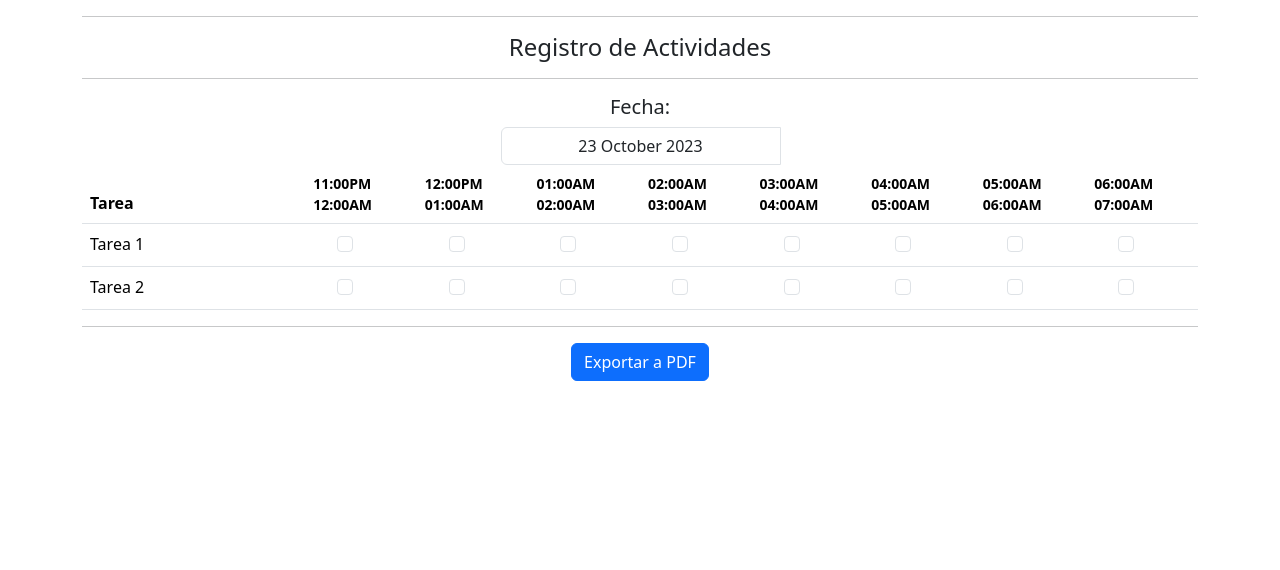
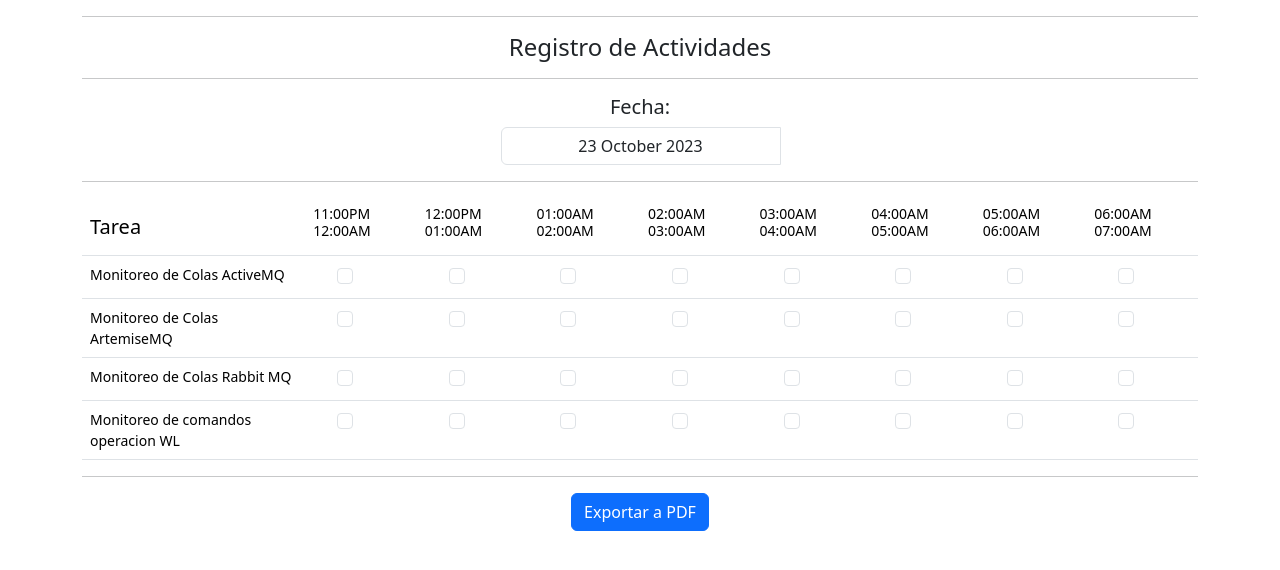
Before and after one commit to carlosev95/checklist_workday, a plain HTML site: page index.html in a window 1280 px wide. Drawn offline with nearby package versions, Linux system fonts and the light colour scheme.

Commit message:
Agregamos las primeras tareas

```diff
--- a/index.html
+++ b/index.html
@@ -25,23 +25,24 @@
                 </div>
             </div>
         </form>
+        <hr>
         <table class="table">
             <thead>
                 <tr>
-                    <th class="col-2">Tarea</th>
-                    <th class="col-1 small">11:00PM 12:00AM</th>
-                    <th class="col-1 small">12:00PM 01:00AM</th>
-                    <th class="col-1 small">01:00AM 02:00AM</th>
-                    <th class="col-1 small">02:00AM 03:00AM</th>
-                    <th class="col-1 small">03:00AM 04:00AM</th>
-                    <th class="col-1 small">04:00AM 05:00AM</th>
-                    <th class="col-1 small">05:00AM 06:00AM</th>
-                    <th class="col-1 small">06:00AM 07:00AM</th>
+                    <th class="col-2"><h5>Tarea</h5></th>
+                    <th class="col-1"><h6 class="small">11:00PM 12:00AM</h6></th>
+                    <th class="col-1"><h6 class="small">12:00PM 01:00AM</h6></th>
+                    <th class="col-1"><h6 class="small">01:00AM 02:00AM</h6></th>
+                    <th class="col-1"><h6 class="small">02:00AM 03:00AM</h6></th>
+                    <th class="col-1"><h6 class="small">03:00AM 04:00AM</h6></th>
+                    <th class="col-1"><h6 class="small">04:00AM 05:00AM</h6></th>
+                    <th class="col-1"><h6 class="small">05:00AM 06:00AM</h6></th>
+                    <th class="col-1"><h6 class="small">06:00AM 07:00AM</h6></th>
                 </tr>
             </thead>
             <tbody>
                 <tr>
-                    <td>Tarea 1</td>
+                    <td class="small">Monitoreo de Colas ActiveMQ</td>
                     <td>
                         <div class="form-check">
                             <input class="form-check-input d-block mx-auto" type="checkbox" id="task1_9AM">
@@ -92,7 +93,7 @@
                     </td>
                 </tr>
                 <tr>
-                    <td>Tarea 2</td>
+                    <td class="small">Monitoreo de Colas ArtemiseMQ</td>
                     <td>
                         <div class="form-check">
                             <input class="form-check-input d-block mx-auto" type="checkbox" id="task1_9AM">
@@ -142,7 +143,108 @@
                         </div>
                     </td>
                 </tr>
-                <!-- Agrega más filas y tareas aquí -->
+                <tr>
+                    <td class="small">Monitoreo de Colas Rabbit MQ</td>
+                    <td>
+                        <div class="form-check">
+                            <input class="form-check-input d-block mx-auto" type="checkbox" id="task1_9AM">
+                            <label class="form-check-label" for="task1_9AM"></label>
+                        </div>
+                    </td>
+                    <td>
+                        <div class="form-check">
+                            <input class="form-check-input d-block mx-auto" type="checkbox" id="task1_10AM">
+                            <label class="form-check-label" for="task1_10AM"></label>
+                        </div>
+                    </td>
+                    <td>
+                        <div class="form-check">
+                            <input class="form-check-input d-block mx-auto" type="checkbox" id="task1_11AM">
+                            <label class="form-check-label" for="task1_11AM"></label>
+                        </div>
+                    </td>
+                    <td>
+                        <div class="form-check">
+                            <input class="form-check-input d-block mx-auto" type="checkbox" id="task1_11AM">
+                            <label class="form-check-label" for="task1_11AM"></label>
+                        </div>
+                    </td>
+                    <td>
+                        <div class="form-check">
+                            <input class="form-check-input d-block mx-auto" type="checkbox" id="task1_11AM">
+                            <label class="form-check-label" for="task1_11AM"></label>
+                        </div>
+                    </td>
+                    <td>
+                        <div class="form-check">
+                            <input class="form-check-input d-block mx-auto" type="checkbox" id="task1_11AM">
+                            <label class="form-check-label" for="task1_11AM"></label>
+                        </div>
+                    </td>
+                    <td>
+                        <div class="form-check">
+                            <input class="form-check-input d-block mx-auto" type="checkbox" id="task1_11AM">
+                            <label class="form-check-label" for="task1_11AM"></label>
+                        </div>
+                    </td>
+                    <td>
+                        <div class="form-check">
+                            <input class="form-check-input d-block mx-auto" type="checkbox" id="task1_11AM">
+                            <label class="form-check-label" for="task1_11AM"></label>
+                        </div>
+                    </td>
+                </tr>
+                <tr>
+                    <td class="small">Monitoreo de comandos operacion WL</td>
+                    <td>
+                        <div class="form-check">
+                            <input class="form-check-input d-block mx-auto" type="checkbox" id="task1_9AM">
+                            <label class="form-check-label" for="task1_9AM"></label>
+                        </div>
+                    </td>
+                    <td>
+                        <div class="form-check">
+                            <input class="form-check-input d-block mx-auto" type="checkbox" id="task1_10AM">
+                            <label class="form-check-label" for="task1_10AM"></label>
+                        </div>
+                    </td>
+                    <td>
+                        <div class="form-check">
+                            <input class="form-check-input d-block mx-auto" type="checkbox" id="task1_11AM">
+                            <label class="form-check-label" for="task1_11AM"></label>
+                        </div>
+                    </td>
+                    <td>
+                        <div class="form-check">
+                            <input class="form-check-input d-block mx-auto" type="checkbox" id="task1_11AM">
+                            <label class="form-check-label" for="task1_11AM"></label>
+                        </div>
+                    </td>
+                    <td>
+                        <div class="form-check">
+                            <input class="form-check-input d-block mx-auto" type="checkbox" id="task1_11AM">
+                            <label class="form-check-label" for="task1_11AM"></label>
+                        </div>
+                    </td>
+                    <td>
+                        <div class="form-check">
+                            <input class="form-check-input d-block mx-auto" type="checkbox" id="task1_11AM">
+                            <label class="form-check-label" for="task1_11AM"></label>
+                        </div>
+                    </td>
+                    <td>
+                        <div class="form-check">
+                            <input class="form-check-input d-block mx-auto" type="checkbox" id="task1_11AM">
+                            <label class="form-check-label" for="task1_11AM"></label>
+                        </div>
+                    </td>
+                    <td>
+                        <div class="form-check">
+                            <input class="form-check-input d-block mx-auto" type="checkbox" id="task1_11AM">
+                            <label class="form-check-label" for="task1_11AM"></label>
+                        </div>
+                    </td>
+                </tr>
             </tbody>
         </table>
         <hr>
```
